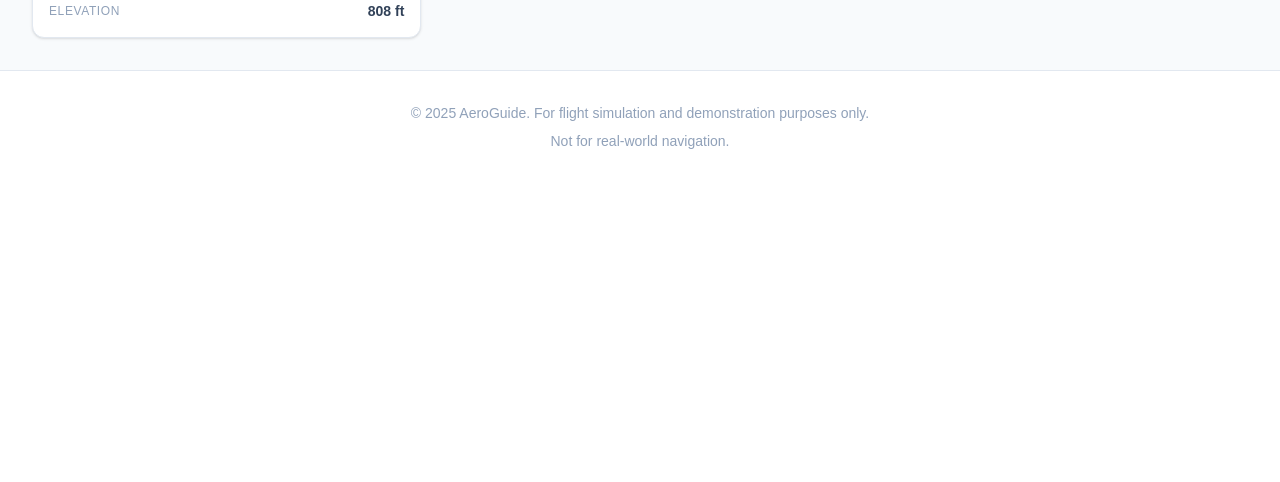
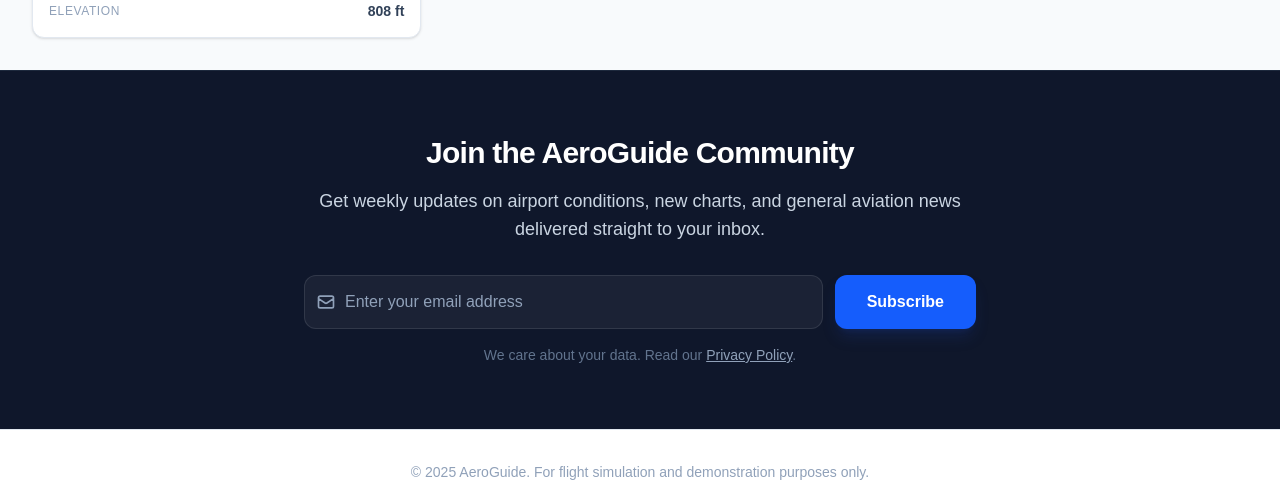
Before and after one commit to RogerTerrill-NextJS/discoverotc, a Next.js app: page / in a window 1280 px wide. Shown: the part 1399-1881 px from the top of the page. Before the commit the page ends 1582 px from the top, so only its background shows below. Built offline with nearby package versions, Linux system fonts and the light colour scheme.

Commit message:
Add newsletter section

```diff
--- a/src/app/page.tsx
+++ b/src/app/page.tsx
@@ -5,6 +5,7 @@ import {Airport} from '@/types';
 import {MOCK_AIRPORTS} from './constants';
 import {AirportCard} from '@/components/AirportCard';
 import {AirportDetail} from '@/components/AirportDetail';
+import {NewsletterSignup} from "@/components/Newsletter";
 
 // Simple View State Management
 type ViewState = 'LIST' | 'DETAIL';
@@ -174,6 +175,9 @@ const App: React.FC = () => {
         )}
       </main>
 
+      {/* Newsletter Section */}
+      <NewsletterSignup/>
+
       {/* Footer */}
       <footer className="bg-white border-t border-slate-200 mt-auto py-8">
         <div className="max-w-7xl mx-auto px-4 text-center text-slate-400 text-sm">
--- /dev/null
+++ b/src/components/Newsletter.tsx
@@ -0,0 +1,95 @@
+import React, {useState} from 'react';
+
+export const NewsletterSignup: React.FC = () => {
+  const [email, setEmail] = useState('');
+  const [status, setStatus] = useState<'idle' | 'submitting' | 'success'>('idle');
+
+  const handleSubmit = (e: React.FormEvent) => {
+    e.preventDefault();
+    if (!email) return;
+
+    setStatus('submitting');
+
+    // Simulate API request
+    setTimeout(() => {
+      setStatus('success');
+      setEmail('');
+    }, 1500);
+  };
+
+  return (
+    <div className="bg-slate-900 py-16 border-t border-slate-800">
+      <div className="max-w-7xl mx-auto px-4 sm:px-6 lg:px-8 text-center">
+        <div className="max-w-2xl mx-auto">
+          <h2 className="text-2xl font-bold tracking-tight text-white sm:text-3xl mb-4">
+            Join the AeroGuide Community
+          </h2>
+          <p className="text-lg text-slate-300 mb-8">
+            Get weekly updates on airport conditions, new charts, and general aviation news delivered straight to your
+            inbox.
+          </p>
+
+          {status === 'success' ? (
+            <div
+              className="bg-green-500/10 border border-green-500/20 rounded-xl p-6 animate-in fade-in zoom-in-95 duration-300">
+              <div className="flex flex-col items-center justify-center">
+                <div className="bg-green-500 rounded-full p-2 mb-3 shadow-lg shadow-green-500/20">
+                  <svg className="w-6 h-6 text-white" fill="none" stroke="currentColor" viewBox="0 0 24 24">
+                    <path strokeLinecap="round" strokeLinejoin="round" strokeWidth={2} d="M5 13l4 4L19 7"/>
+                  </svg>
+                </div>
+                <h3 className="text-xl font-semibold text-white">Thanks for subscribing!</h3>
+                <p className="text-green-200 mt-2">Check your inbox for a welcome message.</p>
+                <button
+                  onClick={() => setStatus('idle')}
+                  className="mt-4 text-sm text-slate-400 hover:text-white underline decoration-slate-600 underline-offset-4"
+                >
+                  Subscribe another email
+                </button>
+              </div>
+            </div>
+          ) : (
+            <form onSubmit={handleSubmit} className="flex flex-col sm:flex-row gap-3">
+              <div className="flex-grow relative">
+                <div className="absolute inset-y-0 left-0 pl-3 flex items-center pointer-events-none">
+                  <svg className="h-5 w-5 text-slate-400" fill="none" stroke="currentColor" viewBox="0 0 24 24">
+                    <path strokeLinecap="round" strokeLinejoin="round" strokeWidth={2}
+                          d="M3 8l7.89 5.26a2 2 0 002.22 0L21 8M5 19h14a2 2 0 002-2V7a2 2 0 00-2-2H5a2 2 0 00-2 2v10a2 2 0 002 2z"/>
+                  </svg>
+                </div>
+                <input
+                  type="email"
+                  required
+                  value={email}
+                  onChange={(e) => setEmail(e.target.value)}
+                  placeholder="Enter your email address"
+                  disabled={status === 'submitting'}
+                  className="w-full pl-10 pr-4 py-3.5 rounded-xl bg-white/5 border border-white/10 text-white placeholder-slate-400 focus:outline-none focus:ring-2 focus:ring-blue-500 focus:border-transparent transition-all hover:bg-white/10 disabled:opacity-50 disabled:cursor-not-allowed"
+                />
+              </div>
+              <button
+                type="submit"
+                disabled={status === 'submitting'}
+                className="sm:flex-shrink-0 px-8 py-3.5 rounded-xl bg-blue-600 hover:bg-blue-500 text-white font-semibold shadow-lg shadow-blue-900/30 transition-all hover:-translate-y-0.5 active:translate-y-0 focus:outline-none focus:ring-2 focus:ring-offset-2 focus:ring-offset-slate-900 focus:ring-blue-500 disabled:opacity-70 disabled:cursor-not-allowed disabled:transform-none min-w-[140px] flex items-center justify-center"
+              >
+                {status === 'submitting' ? (
+                  <svg className="animate-spin h-5 w-5 text-white" xmlns="http://www.w3.org/2000/svg" fill="none"
+                       viewBox="0 0 24 24">
+                    <circle className="opacity-25" cx="12" cy="12" r="10" stroke="currentColor"
+                            strokeWidth="4"></circle>
+                    <path className="opacity-75" fill="currentColor"
+                          d="M4 12a8 8 0 018-8V0C5.373 0 0 5.373 0 12h4zm2 5.291A7.962 7.962 0 014 12H0c0 3.042 1.135 5.824 3 7.938l3-2.647z"></path>
+                  </svg>
+                ) : 'Subscribe'}
+              </button>
+            </form>
+          )}
+          <p className="mt-4 text-sm text-slate-500">
+            We care about your data. Read our <a href="#" className="text-slate-400 hover:text-white underline">Privacy
+            Policy</a>.
+          </p>
+        </div>
+      </div>
+    </div>
+  );
+};
```
